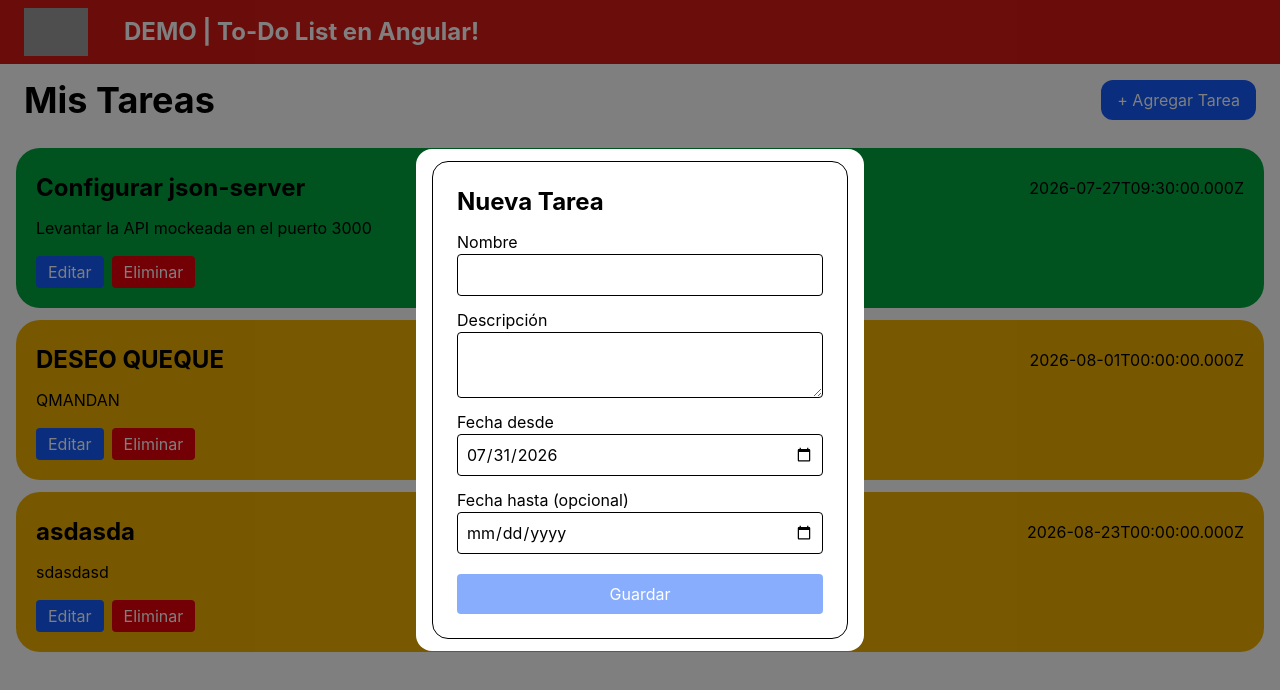
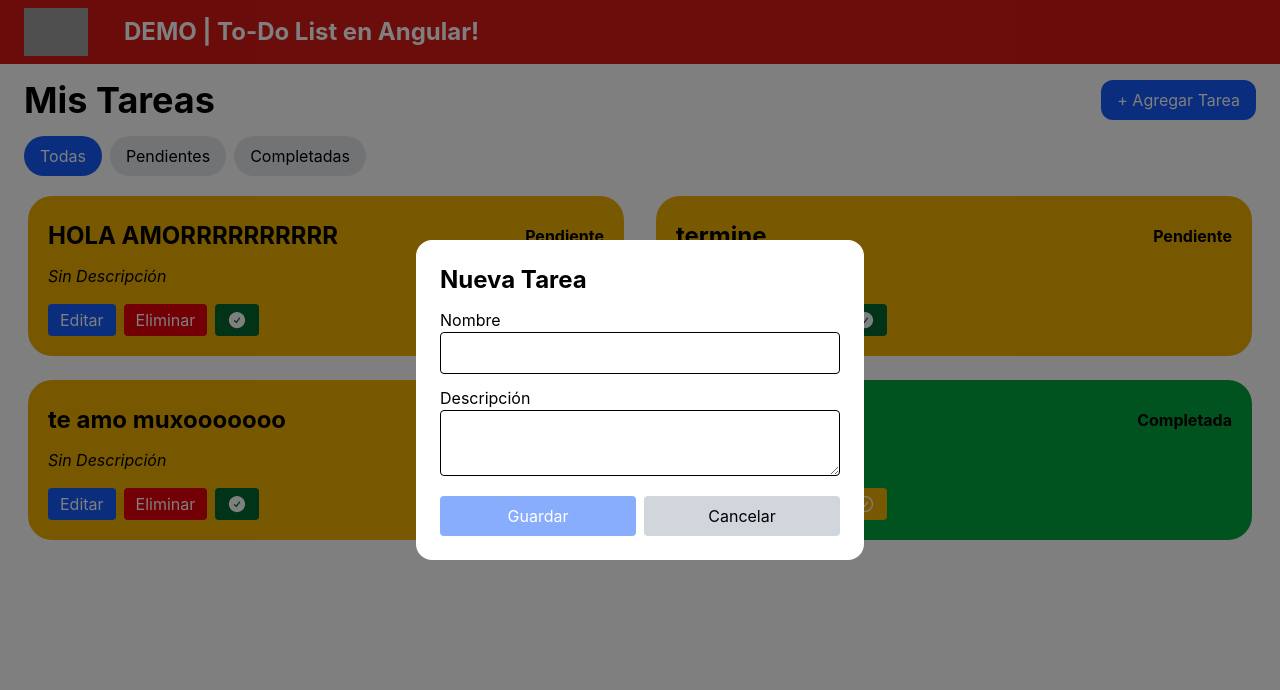
Before and after one commit to IvanSlavkes/PoC-DSW, an Angular app: page / in a window 1280 px wide. Both pictures are taken after a click on the button "+ Agregar Tarea". Shown: the top 690 px of the page. Built offline with nearby package versions, Linux system fonts and the light colour scheme; data requests are answered from the project's data file; grey boxes are pictures that could not be loaded.

Commit message:
Hecho filtro, al editar tarea ahora mantiene los datos actuales, agregado boton de cambiar estado.

```diff
--- a/db.json
+++ b/db.json
@@ -1,26 +1,28 @@
 {
   "tasks": [
     {
-      "id": "2",
-      "nombre": "Configurar json-server",
-      "descripcion": "Levantar la API mockeada en el puerto 3000",
-      "estado": "completada",
-      "fechaDesde": "2026-07-27T09:30:00.000Z",
-      "fechaHasta": "2026-07-27T12:00:00.000Z"
+      "nombre": "HOLA AMORRRRRRRRRR",
+      "descripcion": "",
+      "estado": "pendiente",
+      "id": "4Vqql0yVC_U"
     },
     {
-      "nombre": "DESEO QUEQUE",
-      "descripcion": "QMANDAN",
+      "nombre": "termine ",
+      "descripcion": "",
       "estado": "pendiente",
-      "fechaDesde": "2026-08-01T00:00:00.000Z",
-      "id": "er7ykPMZFfA"
+      "id": "zqznGJN2MJQ"
     },
     {
-      "nombre": "asdasda",
-      "descripcion": "sdasdasd",
+      "nombre": "te amo muxooooooo",
+      "descripcion": "",
       "estado": "pendiente",
-      "fechaDesde": "2026-08-23T00:00:00.000Z",
-      "id": "hiJ0GiD0veE"
+      "id": "IbxNjnS70rM"
+    },
+    {
+      "nombre": "quiero keke",
+      "descripcion": "que tetovichs",
+      "estado": "completada",
+      "id": "hEClHyF8pyg"
     }
   ],
   "$schema": "./node_modules/json-server/schema.json"
--- a/src/app/componentes/formulario-tarea/formulario-tarea.html
+++ b/src/app/componentes/formulario-tarea/formulario-tarea.html
@@ -1,5 +1,7 @@
-<form [formGroup]="tareaForm" (ngSubmit)="onSubmit()" class="flex flex-col gap-3 p-6 border rounded-2xl mx-4 my-3">
-  <h3 class="font-bold text-2xl">Nueva Tarea</h3>
+<form [formGroup]="tareaForm" (ngSubmit)="onSubmit()" class="flex flex-col gap-3 p-6">
+  <h3 class="font-bold text-2xl">
+    {{ tareaAEditar() ? 'Editar Tarea' : 'Nueva Tarea' }}
+  </h3>
 
   <label class="flex flex-col">
     Nombre
@@ -14,29 +16,14 @@
     <textarea formControlName="descripcion" class="border rounded p-2 w-full"></textarea>
   </label>
 
-  <!-- <label class="flex flex-col">
-    Estado
-    <select formControlName="estado" class="border rounded p-2 w-full">
-      <option value="pendiente">Pendiente</option>
-      <option value="completada">Completada</option>
-    </select>
-  </label> -->
 
-  <label class="flex flex-col">
-    Fecha desde
-    <input type="date" formControlName="fechaDesde" class="border rounded p-2 w-full" />
-  </label>
-  @if (tareaForm.get('fechaDesde')?.invalid && tareaForm.get('fechaDesde')?.touched) {
-  <span class="text-red-500 text-sm">La fecha desde es obligatoria</span>
-  }
-
-  <label class="flex flex-col">
-    Fecha hasta (opcional)
-    <input type="date" formControlName="fechaHasta" class="border rounded p-2 w-full" />
-  </label>
-
-  <button type="submit" [disabled]="tareaForm.invalid"
-    class="bg-blue-600 text-white rounded p-2 mt-2 disabled:opacity-50">
-    Guardar
-  </button>
+  <div class="flex gap-2 mt-2">
+    <button type="submit" [disabled]="tareaForm.invalid"
+      class="bg-blue-600 text-white rounded p-2 flex-1 disabled:opacity-50">
+      Guardar
+    </button>
+    <button type="button" (click)="onCancelar()" class="bg-gray-300 rounded p-2 flex-1">
+      Cancelar
+    </button>
+  </div>
 </form>
--- a/src/app/componentes/formulario-tarea/formulario-tarea.ts
+++ b/src/app/componentes/formulario-tarea/formulario-tarea.ts
@@ -1,4 +1,4 @@
-import { Component, inject, OnInit, signal, output, input } from '@angular/core';
+import { Component, inject, OnInit, signal, output, input, effect } from '@angular/core';
 import { Tarea } from '../../services/tarea';
 import { Task } from '../../models/tarea.model';
 import { TaskSinId } from '../../models/tarea.model';
@@ -10,42 +10,61 @@ import { FormBuilder, FormsModule, ReactiveFormsModule, Validators } from '@angu
   templateUrl: './formulario-tarea.html',
   styleUrl: './formulario-tarea.css',
 })
-export class FormularioTarea{
+export class FormularioTarea {
   private fb = inject(FormBuilder);
+
+  tareaAEditar = input<Task | null>(null);
 
   guardar = output<TaskSinId>();
   cancelar = output<void>();
-
-  private obtenerFechaHoy(): string {
-    const hoy = new Date();
-    const año = hoy.getFullYear();
-    const mes = String(hoy.getMonth() + 1).padStart(2, '0');
-    const dia = String(hoy.getDate()).padStart(2, '0');
-    return `${año}-${mes}-${dia}`;
-  }
+  completar = output<void>();
 
   tareaForm = this.fb.group({
     nombre: ['', Validators.required],
     descripcion: [''],
     estado: [{ value: 'pendiente' as 'pendiente' | 'completada', disabled: true }],
-    fechaDesde: [this.obtenerFechaHoy(), Validators.required],
-    fechaHasta: [''],
   });
 
-  onSubmit(): void { // Función de ENVIAR y POSTEAR la nueva TAREA
+  constructor() {
+    effect(() => {
+      const tarea = this.tareaAEditar();
+
+      if (tarea) {
+        // Modo edición: precargar con los datos existentes
+        this.tareaForm.patchValue({
+          nombre: tarea.nombre,
+          descripcion: tarea.descripcion ?? '',
+          estado: tarea.estado,
+        });
+
+      } else {
+        // Modo creación: resetear a valores por defecto
+        this.tareaForm.reset({
+          nombre: '',
+          descripcion: '',
+        });
+        this.tareaForm.get('estado')?.setValue('pendiente');
+
+      }
+    });
+  }
+
+  onSubmit(): void {
     if (this.tareaForm.valid) {
       const valores = this.tareaForm.getRawValue();
 
-      const nuevaTarea: TaskSinId = {
+      const datosTarea: TaskSinId = {
         nombre: valores.nombre!,
         descripcion: valores.descripcion ?? undefined,
         estado: valores.estado!,
-        fechaDesde: new Date(valores.fechaDesde!),
-        fechaHasta: valores.fechaHasta ? new Date(valores.fechaHasta) : undefined,
       };
 
-      this.guardar.emit(nuevaTarea);
-      this.tareaForm.reset({ estado: 'pendiente' });
+      this.guardar.emit(datosTarea);
     }
   }
+
+  onCancelar(): void {
+    this.cancelar.emit();
+  }
+
 }
--- a/src/app/componentes/item-tarea/item-tarea.html
+++ b/src/app/componentes/item-tarea/item-tarea.html
@@ -2,8 +2,7 @@
   class="align-middle p-5 mx-4 my-3 rounded-3xl h-auto">
   <span class="flex justify-between items-center my-1">
     <strong class="text-2xl">{{ tarea().nombre }}</strong>
-    <span class="capitalize w-auto">{{ tarea().estado }}</span>
-    <span> {{ tarea().fechaDesde}}</span>
+    <span class="font-bold capitalize w-auto">{{ tarea().estado }}</span>
   </span>
 
   @if (tarea().descripcion) {
@@ -19,5 +18,19 @@
     <button (click)="onEliminar()" class="bg-red-600 text-white rounded px-3 py-1">
       Eliminar
     </button>
+    <button (click)="onCambiarEstado()" class="bg-green-800 text-white rounded px-3 py-1"  [class]="tarea().estado === 'completada' ? 'bg-yellow-500' : 'bg-green-600'">
+      @if(tarea().estado === 'completada'){
+        <svg xmlns="http://w3.org" fill="none" viewBox="0 0 24 24" stroke-width="1.5" stroke="currentColor" class="size-5">
+          <path stroke-linecap="round" stroke-linejoin="round"
+            d="M9 12.75 11.25 15 15 9.75M21 12a9 9 0 1 1-18 0 9 9 0 0 1 18 0Z" />
+        </svg>
+      } @else {
+        <svg xmlns="http://w3.org" viewBox="0 0 24 24" fill="currentColor" class="size-5">
+          <path fill-rule="evenodd"
+            d="M2.25 12c0-5.385 4.365-9.75 9.75-9.75s9.75 4.365 9.75 9.75-4.365 9.75-9.75 9.75S2.25 17.385 2.25 12Zm13.36-1.814a.75.75 0 1 0-1.22-.872l-3.236 4.53L9.53 12.22a.75.75 0 0 0-1.06 1.06l2.25 2.25a.75.75 0 0 0 1.14-.094l3.75-5.25Z"
+            clip-rule="evenodd" />
+        </svg>
+      }
+    </button>
   </div>
 </li>
--- a/src/app/componentes/item-tarea/item-tarea.ts
+++ b/src/app/componentes/item-tarea/item-tarea.ts
@@ -11,6 +11,7 @@ export class ItemTarea {
 
   editar = output<Task>();
   eliminar = output<number>(); //Eliminar por ID
+  cambiarEstado = output<Task>();
 
   onEditar(): void{
     this.editar.emit(this.tarea())
@@ -19,4 +20,8 @@ export class ItemTarea {
   onEliminar(): void{
     this.eliminar.emit(this.tarea().id)
   }
+
+  onCambiarEstado(): void{
+    this.cambiarEstado.emit(this.tarea())
+  }
 }
--- a/src/app/componentes/lista-tareas/lista-tareas.html
+++ b/src/app/componentes/lista-tareas/lista-tareas.html
@@ -6,23 +6,42 @@
     </button>
   </div>
 
+  <div class="flex gap-2 px-6 pb-2">
+    <button (click)="cambiarFiltro('todas')" [class]="filtro() === 'todas' ? 'bg-blue-600 text-white' : 'bg-gray-200'"
+      class="rounded-full px-4 py-2">
+      Todas
+    </button>
+    <button (click)="cambiarFiltro('pendiente')"
+      [class]="filtro() === 'pendiente' ? 'bg-blue-600 text-white' : 'bg-gray-200'" class="rounded-full px-4 py-2">
+      Pendientes
+    </button>
+    <button (click)="cambiarFiltro('completada')"
+      [class]="filtro() === 'completada' ? 'bg-blue-600 text-white' : 'bg-gray-200'" class="rounded-full px-4 py-2">
+      Completadas
+    </button>
+  </div>
+
   @if (mostrarFormulario()) {
   <div class="fixed inset-0 bg-black/50 flex items-center justify-center z-50" (click)="cerrarFormulario()">
+    <!-- Tarjeta blanca del formulario; stopPropagation evita que un click adentro cierre el modal -->
     <div class="bg-white rounded-2xl max-w-md w-full mx-4" (click)="$event.stopPropagation()">
-      <app-formulario-tarea (guardar)="onGuardar($event)" (cancelar)="cerrarFormulario()">
+      <app-formulario-tarea [tareaAEditar]="tareaEnEdicion()" (guardar)="onGuardar($event)"
+        (cancelar)="cerrarFormulario()">
       </app-formulario-tarea>
     </div>
   </div>
   }
 
-  @if (tareas().length === 0) {
-  <p>No hay tareas cargadas todavía.</p>
+  @if (tareasFiltradas().length === 0) {
+  <p class="px-6">No hay tareas para mostrar.</p>
   } @else {
-  <ul>
-    @for (tarea of tareas(); track tarea.id) {
-    <app-item-tarea [tarea]="tarea" (editar)="onEditar($event)" (eliminar)="onEliminar($event)">
+  <ul class="grid grid-cols-2 px-3">
+    @for (tarea of tareasFiltradas(); track tarea.id) {
+    <app-item-tarea [tarea]="tarea" (editar)="onEditar($event)" (eliminar)="onEliminar($event)"
+      (cambiarEstado)="onCambiarEstado($event)">
     </app-item-tarea>
     }
   </ul>
   }
+
 </div>
--- a/src/app/componentes/lista-tareas/lista-tareas.ts
+++ b/src/app/componentes/lista-tareas/lista-tareas.ts
@@ -1,4 +1,4 @@
-import { Component, inject, OnInit, signal } from '@angular/core';
+import { Component, inject, OnInit, signal, computed } from '@angular/core';
 import { Tarea } from '../../services/tarea';
 import { Task, TaskSinId } from '../../models/tarea.model';
 import { ItemTarea } from '../item-tarea/item-tarea';
@@ -11,42 +11,77 @@ import { FormularioTarea } from '../formulario-tarea/formulario-tarea';
   styleUrl: './lista-tareas.css',
 })
 export class ListaTareas implements OnInit {
+  // Inyecta el service que habla con la API REST (json-server)
   private tareaService = inject(Tarea);
 
+  // Lista completa de tareas, tal cual viene de la API
   tareas = signal<Task[]>([]);
+
+  // Filtro activo actualmente: todas / solo pendientes / solo completadas
   filtro = signal<'todas' | 'pendiente' | 'completada'>('todas');
+
+  // Guarda la tarea que se está editando (null = modo "crear nueva")
   tareaEnEdicion = signal<Task | null>(null);
+
+  // Controla si el modal del formulario está visible o no
   mostrarFormulario = signal(false);
 
+  // Signal derivada: se recalcula sola cada vez que cambian "tareas" o "filtro".
+  // No hay que llamarla manualmente, Angular la mantiene actualizada.
+  tareasFiltradas = computed(() => {
+    const filtroActual = this.filtro();
+    const listaCompleta = this.tareas();
+
+    // Si el filtro es "todas", no hace falta filtrar nada
+    if (filtroActual === 'todas') {
+      return listaCompleta;
+    }
+
+    // Si no, se queda solo con las tareas cuyo estado coincide con el filtro elegido
+    return listaCompleta.filter(tarea => tarea.estado === filtroActual);
+  });
+
+  // Se ejecuta automáticamente una sola vez, cuando el componente ya está listo
   ngOnInit(): void {
     this.cargarTareas();
   }
 
+  // Pide todas las tareas a la API y actualiza la signal "tareas"
   cargarTareas(): void {
     this.tareaService.getTasks().subscribe(data => {
       this.tareas.set(data);
     });
   }
 
+  // Cambia el filtro activo (llamado desde los botones Todas/Pendientes/Completadas)
+  cambiarFiltro(nuevoFiltro: 'todas' | 'pendiente' | 'completada'): void {
+    this.filtro.set(nuevoFiltro);
+  }
+
+  // Abre el modal en modo "crear": limpia cualquier edición previa y muestra el form vacío
   abrirFormulario(): void {
     this.tareaEnEdicion.set(null);
     this.mostrarFormulario.set(true);
   }
 
+  // Cierra el modal y limpia el estado de edición
   cerrarFormulario(): void {
     this.mostrarFormulario.set(false);
     this.tareaEnEdicion.set(null);
   }
 
+  // Se ejecuta cuando el formulario emite el evento "guardar"
   onGuardar(datos: TaskSinId): void {
     const enEdicion = this.tareaEnEdicion();
 
     if (enEdicion) {
+      // Hay una tarea en edición -> se actualiza esa tarea existente (PUT)
       this.tareaService.updateTask(enEdicion.id, { ...datos, id: enEdicion.id }).subscribe(() => {
         this.cerrarFormulario();
-        this.cargarTareas();
+        this.cargarTareas(); // recarga la lista para reflejar el cambio
       });
     } else {
+      // No hay tarea en edición -> se crea una tarea nueva (POST)
       this.tareaService.createTask(datos as Task).subscribe(() => {
         this.cerrarFormulario();
         this.cargarTareas();
@@ -54,13 +89,30 @@ export class ListaTareas implements OnInit {
     }
   }
 
+  // Se ejecuta cuando item-tarea emite el evento "editar"
   onEditar(tarea: Task): void {
-    this.tareaEnEdicion.set(tarea);
-    this.mostrarFormulario.set(true);
+    this.tareaEnEdicion.set(tarea); // guarda cuál tarea se va a editar
+    this.mostrarFormulario.set(true); // abre el modal (el form se precarga solo, vía effect())
   }
 
+  // Se ejecuta cuando item-tarea emite el evento "eliminar"
   onEliminar(id: number): void {
     this.tareaService.deleteTask(id).subscribe(() => {
+      this.cargarTareas(); // recarga la lista sin la tarea borrada
+    });
+  }
+
+  // Se ejecuta cuando item-tarea emite el evento "cambiarEstado" (botón toggle)
+  onCambiarEstado(tarea: Task): void {
+    // Invierte el estado: si estaba pendiente pasa a completada, y viceversa
+    const nuevoEstado: 'pendiente' | 'completada' =
+      tarea.estado === 'pendiente' ? 'completada' : 'pendiente';
+
+    // Copia todos los datos de la tarea original, pero con el estado nuevo
+    const tareaActualizada: Task = { ...tarea, estado: nuevoEstado };
+
+    // Actualiza esa tarea en la API (mismo método que usa la edición completa)
+    this.tareaService.updateTask(tarea.id, tareaActualizada).subscribe(() => {
       this.cargarTareas();
     });
   }
--- a/src/app/models/tarea.model.ts
+++ b/src/app/models/tarea.model.ts
@@ -3,8 +3,8 @@ export interface Task{
   nombre: string;
   descripcion?: string;
   estado: "pendiente" | "completada";
-  fechaDesde: Date;
-  fechaHasta?: Date;
+  // fechaDesde: Date;
+  // fechaHasta?: Date;
 }
 
 export type TaskSinId = Omit<Task, 'id'>;
```
Also changed, not shown: 1 other file (tests, documents, lock files or other folders).
